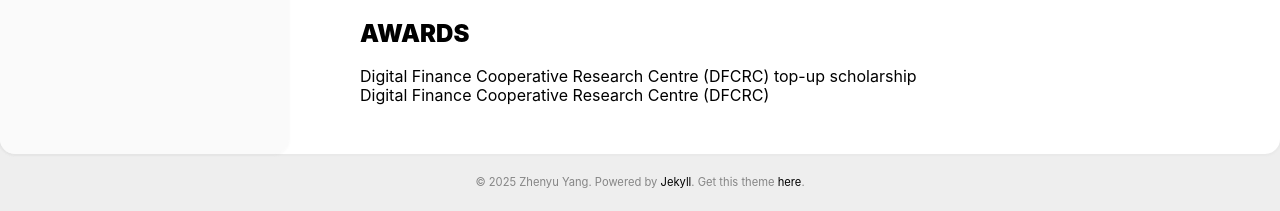
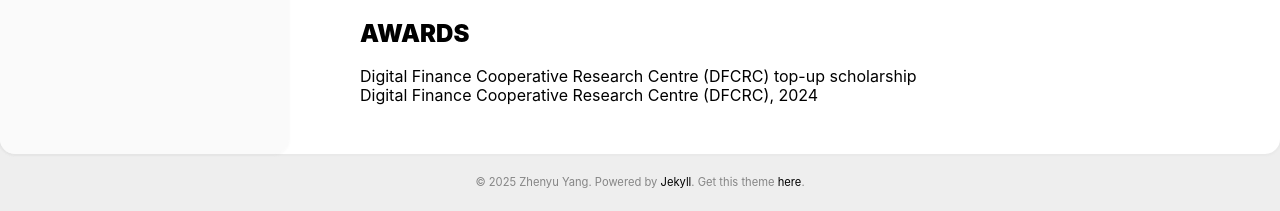
Before and after one commit to ZhenyuYangMQ/ZhenyuYangMQ.github.io, a Jekyll site: the page built from index.html, in a window 1280 px wide. Shown: the part 1240-1451 px from the top of the page. Built offline with Jekyll 4.4.1, drawn with Linux system fonts in a browser that asks for light colours.

Commit message:
Update archive.html

```diff
--- a/_includes/archive.html
+++ b/_includes/archive.html
@@ -119,12 +119,10 @@
       {% for post in site.posts %}
         {% if post.categories contains "Awards" and post.venues and post.awards %}
           <li>
-	    <div class='archive_title'>
-              {{ post.awards | escape }}
-            </div>
             <div class='archive_title'>
-              {{ post.venues | escape }}
-            </div>
+              {{ post.awards | escape }} </div>
+            <div class='archive_title'>
+              {{ post.venues | escape }}, {{ post.date | date: '%Y' }} </div>
           </li>
         {% endif %}
       {% endfor %}
```
